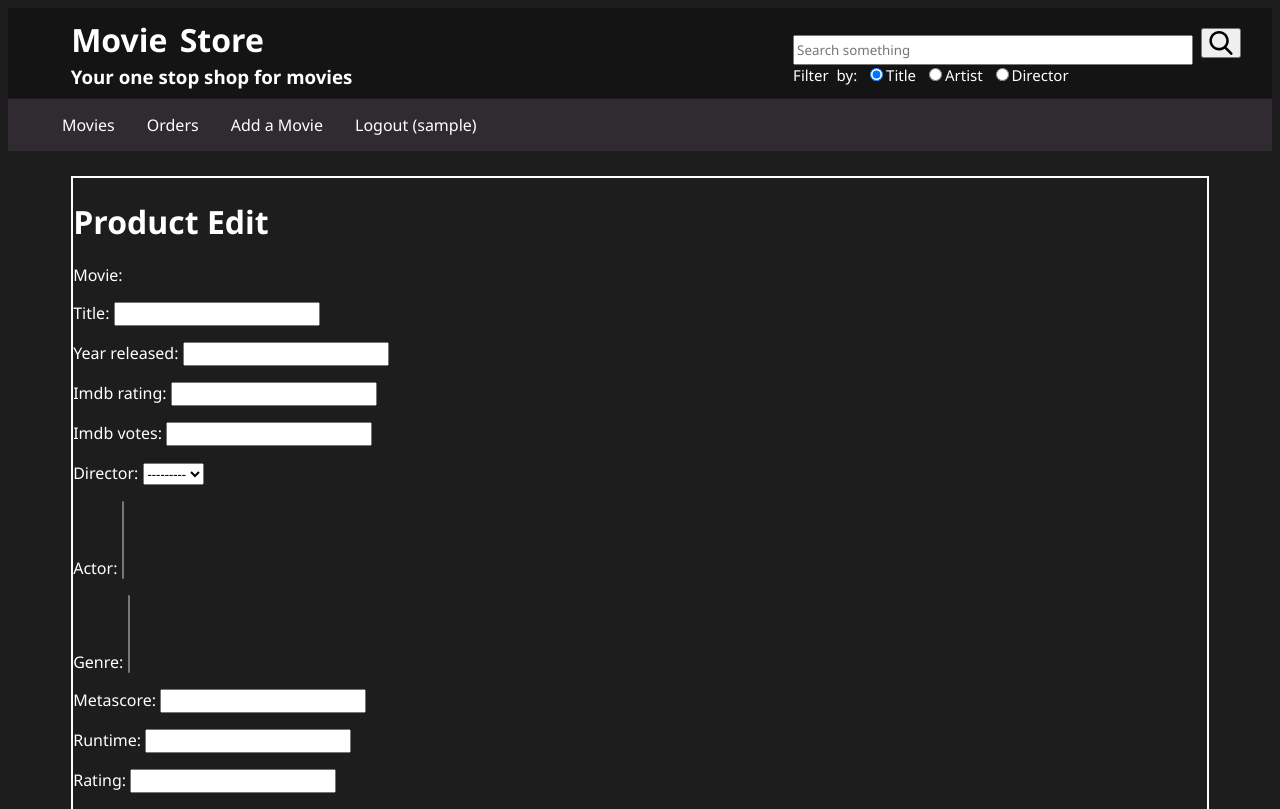
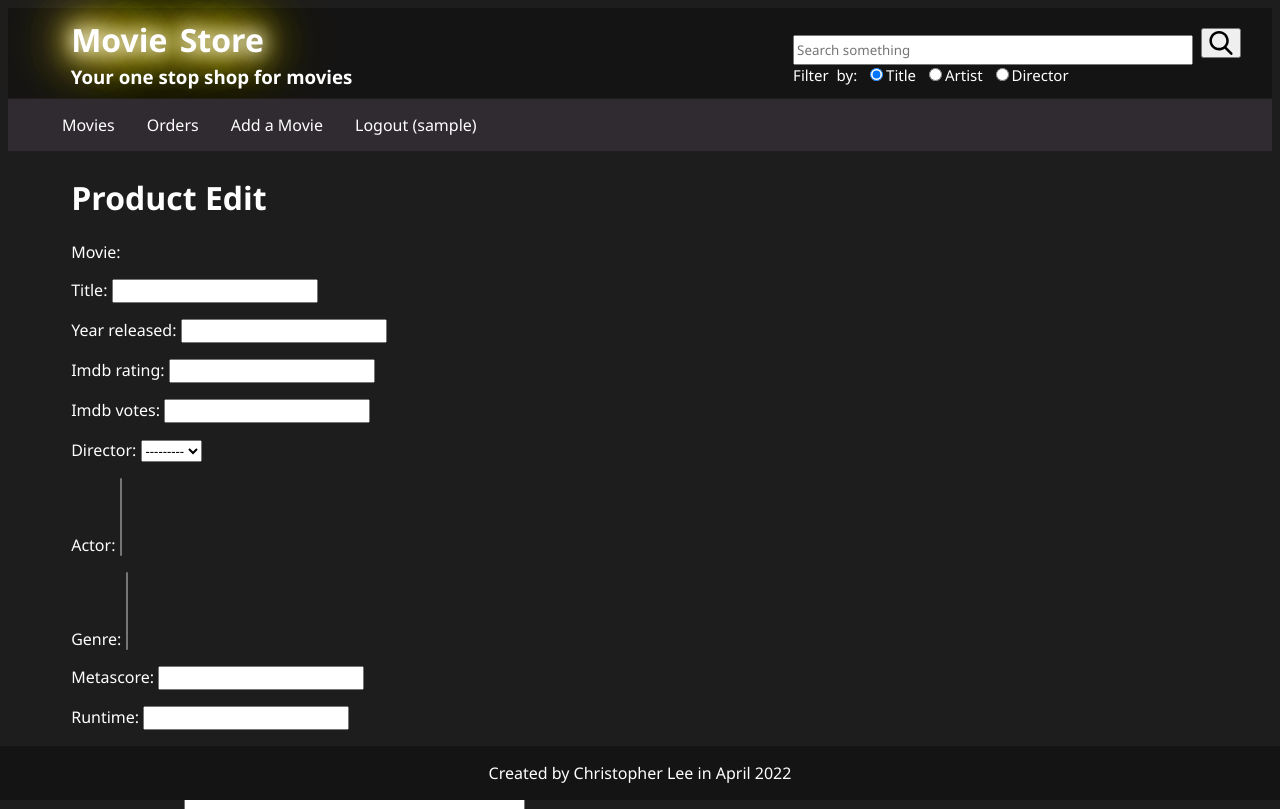
Before and after one commit to topherlee/movie-store, a Django app: page /movies/new/ in a window 1280 px wide. Shown: the top 809 px of the page. Run offline with Django 4.2, Linux system fonts and the light colour scheme; the visitor is signed in with stand-in values (Sample User, id 1); data that the repository does not hold is empty.

Commit message:
additional style fixes

```diff
--- a/movie_store/static/movie_store/styles.css
+++ b/movie_store/static/movie_store/styles.css
@@ -13,7 +13,6 @@
     margin-left: 5%;
     margin-right: 5%;
     padding-left: 0px;
-    border: 2px solid white;
 }
 
 a:link {
@@ -46,7 +45,21 @@
 
 .body-top h1{
     margin-left: 5%;
+    color: #fff;
+    -webkit-animation: glow 1s ease-in-out infinite alternate;
+    -moz-animation: glow 1s ease-in-out infinite alternate;
+    animation: glow 1s ease-in-out infinite alternate;
+  }
+
+  @-webkit-keyframes glow {
+    from {
+      text-shadow: 0 0 10px #fff, 0 0 20px #fff, 0 0 30px #e69200, 0 0 40px #e69200, 0 0 50px #e69200, 0 0 60px #e69200, 0 0 70px #e69200;
+    }
+    to {
+      text-shadow: 0 0 20px #fff, 0 0 30px #fff64d, 0 0 40px #fff64d, 0 0 50px #fff64d, 0 0 60px #fff64d, 0 0 70px #fff64d, 0 0 80px #fff64d;
+    }
 }
+
 .second-header{
     display:flex;
     justify-content:space-between;
@@ -57,9 +70,13 @@
 }
 
 .nav{
+    position: -webkit-sticky;
+    position: sticky;
+    top: 0;
     background-color: #2f2b30;
     height: auto;
     margin-top: -15px;
+    z-index: 10;
 }
 
 .nav-buttons{
@@ -214,3 +231,13 @@
     inline-size: 200px;
     overflow-wrap: break-word;
 }
+
+.footer {
+    position: fixed;
+    left: 0;
+    bottom: 0;
+    width: 100%;
+    background-color: #151414;
+    color: white;
+    text-align: center;
+}
--- a/movie_store/templates/movie_store/layout.html
+++ b/movie_store/templates/movie_store/layout.html
@@ -50,6 +50,10 @@
             <div class="main-body">
                 {% block content %}{% endblock %}
             </div>
+
+            <div class="footer">
+                <p>Created by Christopher Lee in April 2022</p>
+            </div>
         </div>
     </body>
     {% endblock %}
--- a/movie_store/urls.py
+++ b/movie_store/urls.py
@@ -9,6 +9,7 @@
     path('movie_details/<id>/', views.movie_details, name='movie_details'),
     path('movies/new/', views.movie_modify, name='add_movie'),
     path('movies/modify/<id>/', views.movie_modify, name='edit_movie'),
+    path('movies/delete/<id>/', views.movie_delete, name='delete_movie'),
     path('orders/', views.order_list, name='order_list'),
     path('order_details/<id>/', views.order_details, name='order_details'),
     path('search/', views.search, name='search'),
--- a/movie_store/views/movies.py
+++ b/movie_store/views/movies.py
@@ -41,18 +41,11 @@
     else:
         form = MoviesForm(instance=movie)
     return render(request, 'movie_store/movie_edit.html', {'form':form})
-"""
-def movie_edit(request):
-    product = get_object_or_404(Movies, id=id)
-    if request.method=="POST":
-        form = MoviesForm(request.POST, instance=product)
-        if form.is_valid():
-            product = form.save(commit=False)
-            product.created_date = timezone.now()
-            product.save()
-            form.save_m2m()
-            return redirect('movie_details', id=product.id)
-    else:
-        form = MoviesForm(instance=product)
-    return render(request, 'movie_store/movie_edit.html', {'form':form})
-"""
+
+@login_required
+def movie_delete(request, id):
+    movie = get_object_or_404(Movie, id=id)
+    deleted = request.session.get('deleted','empty')
+    request.session['deleted'] = movie.title
+    movie.delete()
+    return redirect('movie_list')
```
